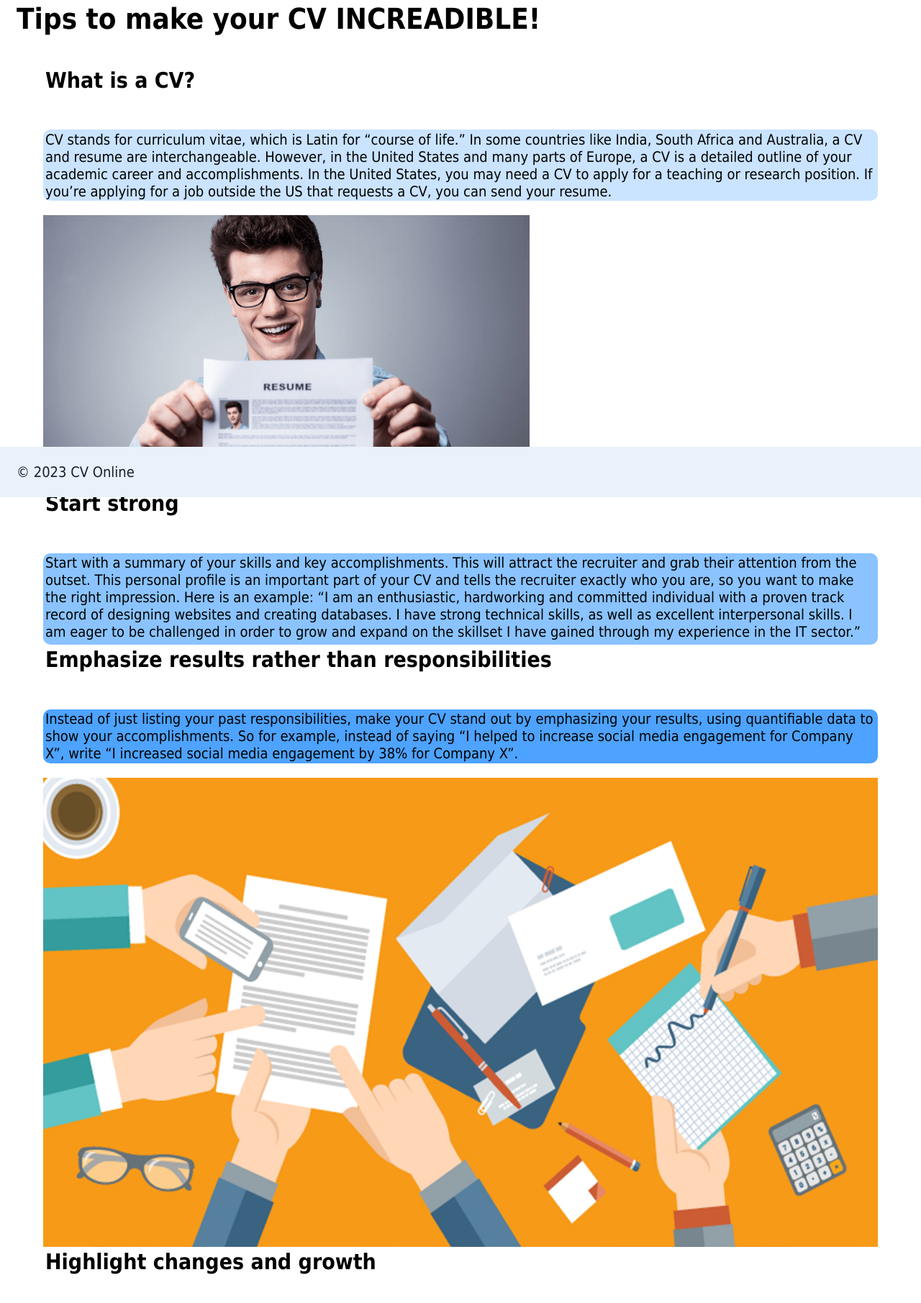
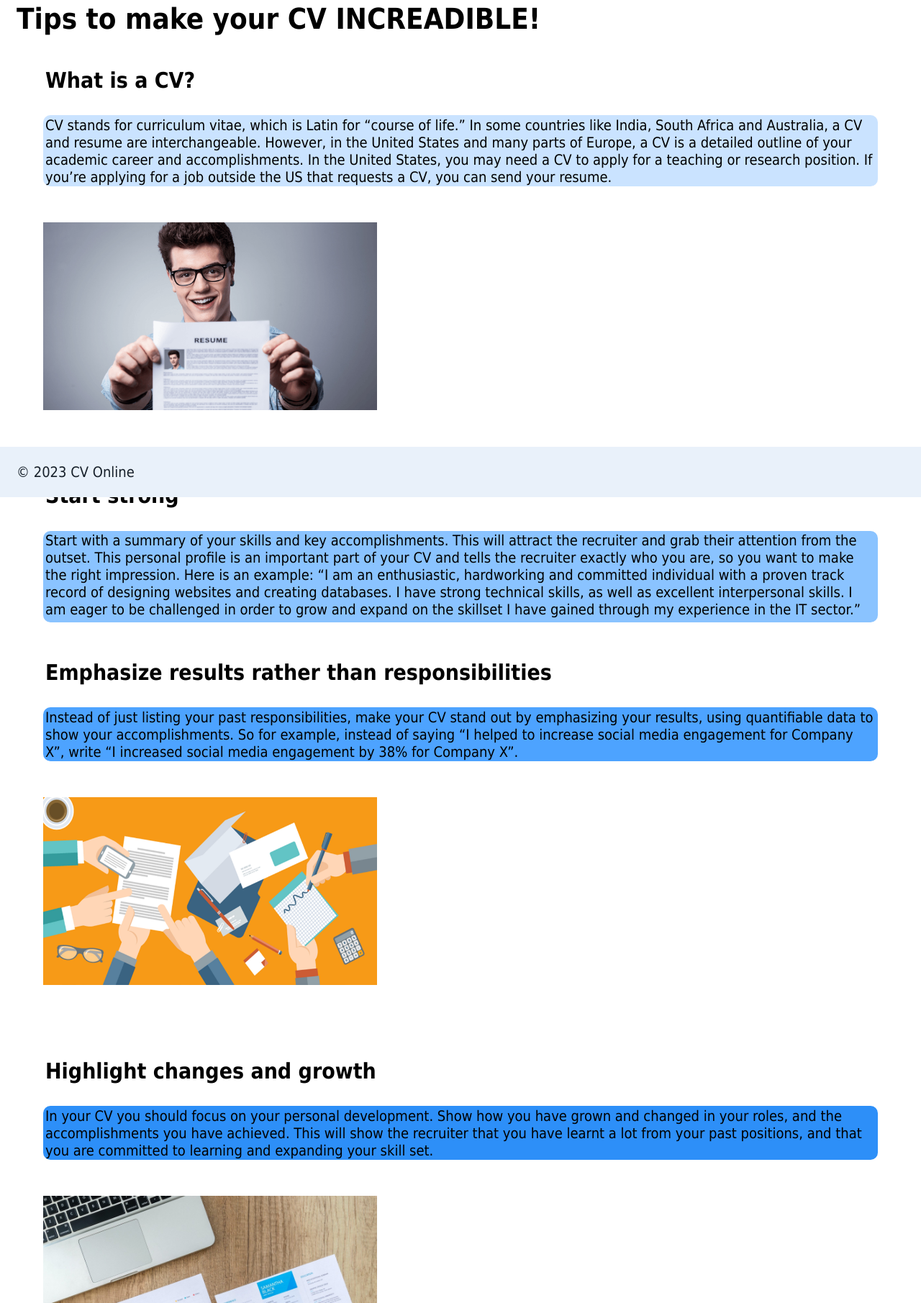
Before and after one commit to DariusKaseta/ptu12_team_cv, a Django app: page /CVs/ in a window 1280 px wide. Shown: the part 109-1920 px from the top of the page at 72% size. Run offline with Django 4.2, Linux system fonts and the light colour scheme.

Commit message:
css cvs update

```diff
--- a/online_cv/ptu12_cv/static/css/style.css
+++ b/online_cv/ptu12_cv/static/css/style.css
@@ -249,28 +249,36 @@ form {
 
 .cv-tips2{
   background-color: #cae3ff;
-  border-radius: 10px
+  border-radius: 10px;
+  margin-bottom: 50px;
 }
 
 .cv-tips3{
   background-color: #8ac3ff;
-  border-radius: 10px
+  border-radius: 10px;
+  margin-bottom: 50px;
 }
 
 
 
 .cv-tips4{
   background-color: #4da3ff;
-  border-radius: 10px
+  border-radius: 10px;
+  margin-bottom: 50px;
 }
 
 .cv-tips5{
   background-color: #2d8ff8;
-  border-radius: 10px
+  border-radius: 10px;
+  margin-bottom: 50px;
+}
+.heading-gap {
+  margin-bottom: 30px;
 }
 
 .cv-tips img {
   display: block;
   margin-top: 20px;
-  max-width: 100%;
+  max-width: 40%;
+  margin-bottom: 100px;
 }
```
